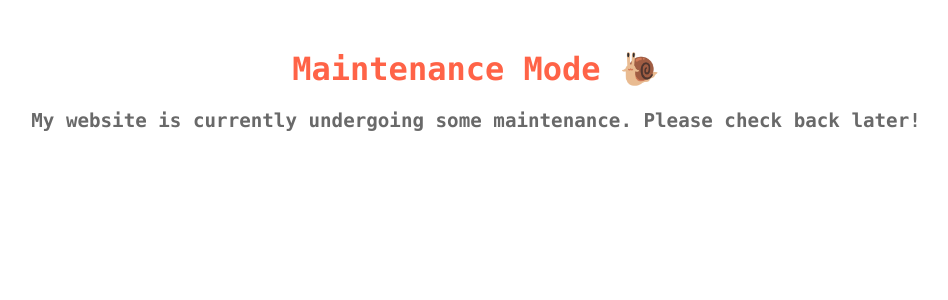
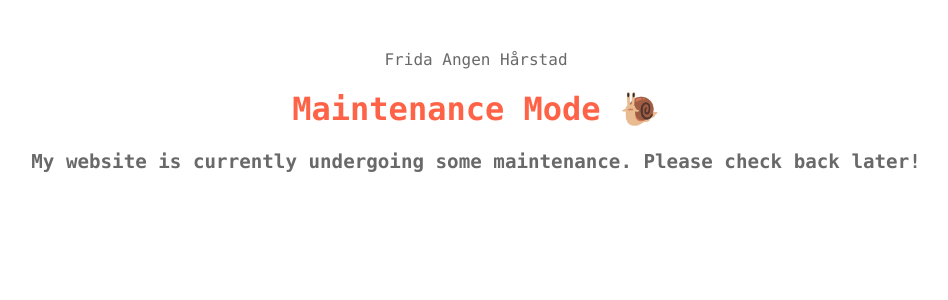
Before and after one commit to FridaHaars/personlig-nettside, a Next.js app: page /maintenance in a window 1280 px wide. Shown: the top 300 px of the page, without its empty margins (164-1112 px from the left). Built offline with nearby package versions, Linux system fonts and the light colour scheme.

Commit message:
maintenance mode footer

```diff
--- a/pages/maintenance.jsx
+++ b/pages/maintenance.jsx
@@ -3,6 +3,9 @@ import { TextBlock } from "@/components/TextBlock";
 export default function Maintenance() {
   return (
     <div style={{ textAlign: 'center', marginTop: '50px' }}>
+      <footer style={{ fontSize: '1em', color: '#696969', fontFamily: 'Consolas' }}>
+        Frida Angen Hårstad
+      </footer>
       <h1>  </h1>
       <h1 style={{ fontSize: '2em', color: '#FF6347', fontFamily: 'Consolas' }}>Maintenance Mode &#128012;</h1>
       <p style={{ fontSize: '1.2em', color: '#696969', fontFamily: 'Consolas', fontWeight: 'bold' }}>
```
